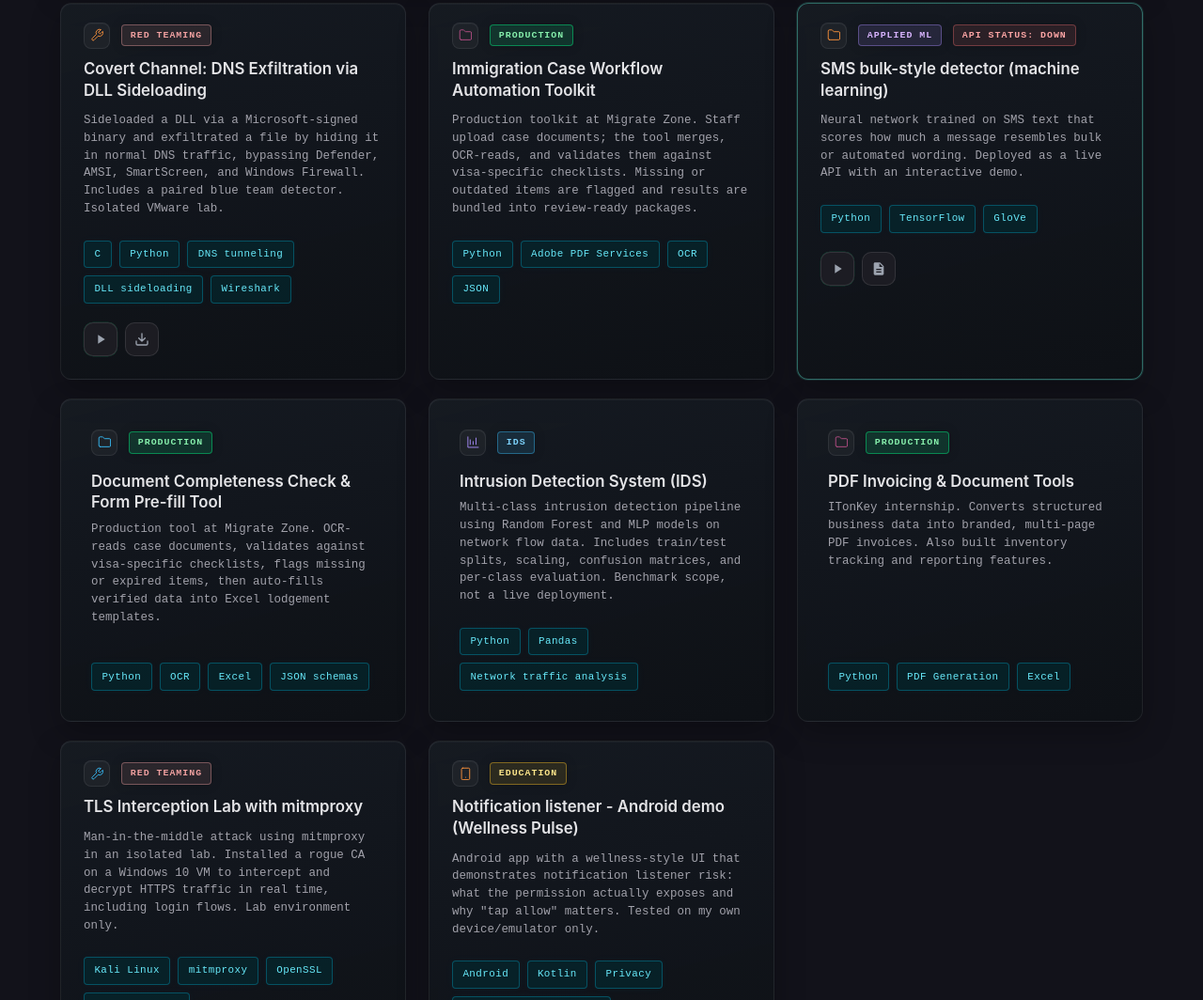
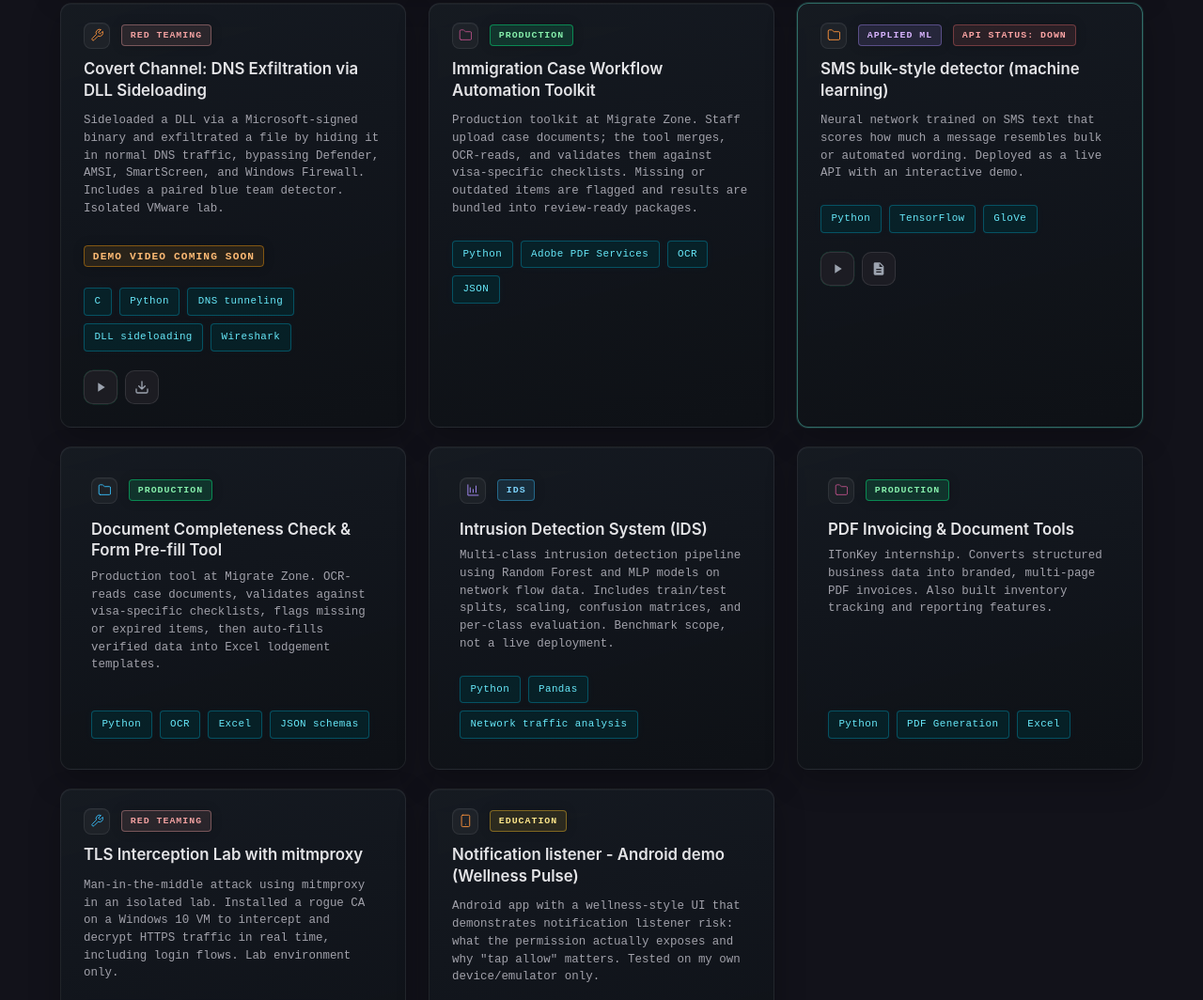
Before and after one commit to 0m-5hah/portfolio, a plain HTML site: page index.html in a window 1280 px wide. Shown: the part 3129-4193 px from the top of the page at 94% size. Drawn offline with Linux system fonts and the light colour scheme; no server answers.

Commit message:
Add demo video coming soon badge to DNS exfiltration card
Co-authored-by: Cursor <cursoragent@cursor.com>

```diff
--- a/index.html
+++ b/index.html
@@ -398,6 +398,9 @@
                             <div class="project-content-detail">
                                 <p class="project-description">
                                     Sideloaded a DLL via a Microsoft-signed binary and exfiltrated a file by hiding it in normal DNS traffic, bypassing Defender, AMSI, SmartScreen, and Windows Firewall. Includes a paired blue team detector. Isolated VMware lab.
+                                </p>
+                                <p class="project-description" style="margin-top:0.5rem">
+                                    <span class="project-scope project-scope--soon" style="font-size:0.7rem">Demo video coming soon</span>
                                 </p>
                                 <ul class="project-tech">
                                     <li>C</li>
```
